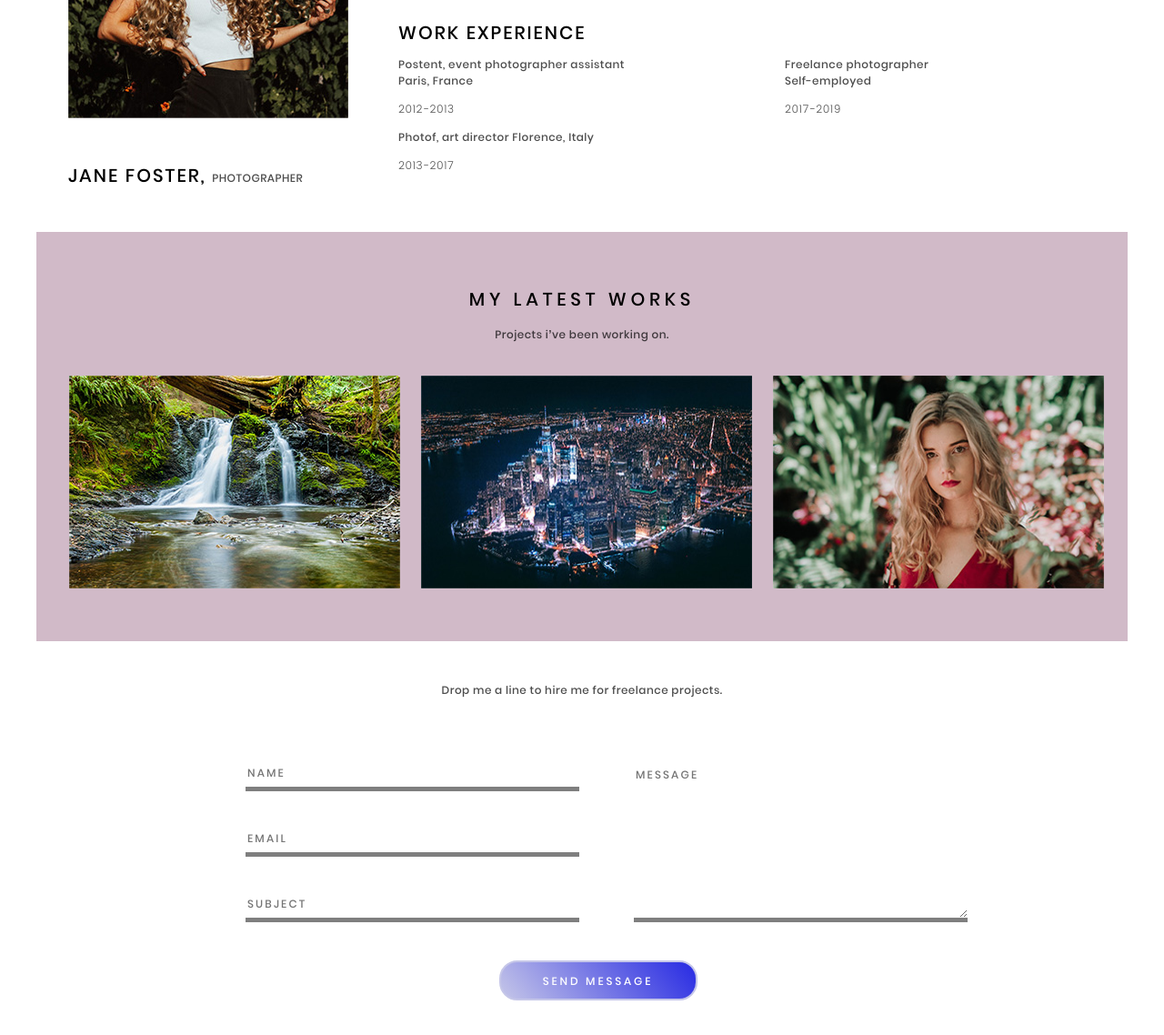
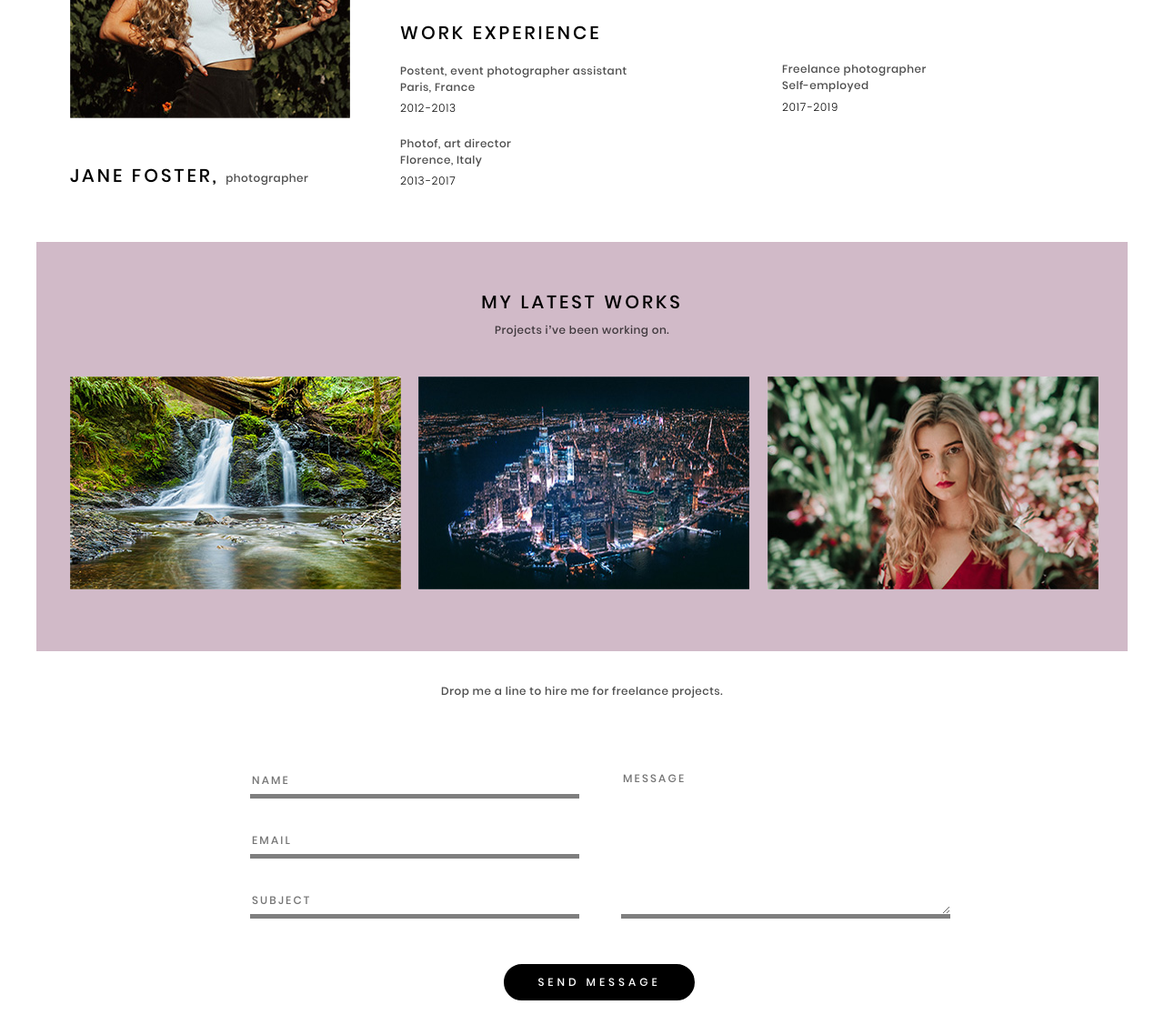
Before and after one commit to IrinaSKab/portfolio, a plain HTML site: page index.html in a window 1280 px wide. Shown: the part 964-2102 px from the top of the page at 91% size. Drawn offline with Linux system fonts and the light colour scheme.

Commit message:
Correct ht7

```diff
--- a/index.html
+++ b/index.html
@@ -9,7 +9,7 @@
   <div class="container">
    <header class="header">
     <div class="menu-container">
-      <h1 class="title name">Jane Foster</h1>
+      <h1 class="title">Jane Foster</h1>
       <nav>
         <ul class="links">
           <li><a href="" class="link">About</a></li>
@@ -32,16 +32,16 @@
       <div>
         <img src="images/portfolio.jpg" srcset="images/portfolio@2x.jpg 2x" class="portfolio-image">
         <br/>
-        <span class="subtitle">JANE FOSTER, <span class="subtitle-small">photographer</span></span>
+        <span class="subtitle">JANE FOSTER, <span class="subtitle-small profession">photographer</span></span>
       </div>
       <div>
         <div class="about-me-container">
           <div class="aboutme-text">
             <h2 class="subtitle">About me</h2>
-            <p class="subtitle-small">I am a photographer and art director based in Paris currently having a great time working at personal portfolio. I also freelance for many companies on my spare time and help them create joyful digital experiences and unique visual identities.</p>
+            <p class="subtitle-small fix1">I am a photographer and art director based in Paris currently having a great time working at personal portfolio. I also freelance for many companies on my spare time and help them create joyful digital experiences and unique visual identities.</p>
           </div>
           <div class="otstup">
-            <p class="subtitle-small">Wanna hire me for working on your company for full time or part time?</p>
+            <p class="subtitle-small fix2">Wanna hire me for working on your company for full time or part time?</p>
             <br/>
             <a href=""><span class="subtitle-small">Download my CV</span></a>
           </div>
@@ -49,18 +49,18 @@
         <div class="row">
           <div class="column">
             <h2 class="subtitle">Work experience</h2>
-            <h3 class="subtitle-small">Postent, event photographer assistant
+            <h3 class="subtitle-small fix1">Postent, event photographer assistant
               Paris, France
             </h3>
             <span class="years">2012-2013</span>
-            <h3 class="subtitle-small">Photof, art director
+            <h3 class="subtitle-small fix3">Photof, art director
               Florence, Italy
             </h3>
             <span class="years">2013-2017</span>
           </div>
           <div class="column">
             <div class="otstup">
-              <h3 class="subtitle-small">Freelance photographer
+              <h3 class="subtitle-small fix4">Freelance photographer
                 Self-employed
               </h3>
               <span class="years">2017-2019</span>
@@ -71,35 +71,35 @@
     </section>
     <section class="works">
       <div class="latest-works">
-        <h2 class="title">My latest works</h2>
+        <h2 class="subtitle fix5">My latest works</h2>
         <span class="subtitle-small">Projects i’ve been working on.</span>
       </div>
       <ul class="images">
         <li class="portfolio-item">
           <img src="images/work1.jpg" srcset="images/work1@2x.jpg 2x" class="work-image">
           <div class="portfolio-hover">
-            <h3 class="portfolio-hover-text">Nature</h3>
+            <h3 class="portfolio-hover-text fix6">Nature</h3>
             <a class="portfolio-link">View the project</a>
           </div>
         </li>
         <li class="portfolio-item">
           <img src="images/work2.jpg" srcset="images/work2@2x.jpg 2x" class="work-image">
           <div class="portfolio-hover">
-            <h3 class="portfolio-hover-text">New york night</h3>
+            <h3 class="portfolio-hover-text fix6">New york night</h3>
             <a class="portfolio-link">View the project</a>
           </div>
         </li>
         <li class="portfolio-item">
           <img src="images/work3.jpg" srcset="images/work3@2x.jpg 2x" class="work-image">
           <div class="portfolio-hover">
-            <h3 class="portfolio-hover-text">Girl</h3>
+            <h3 class="portfolio-hover-text fix6">Girl</h3>
             <a class="portfolio-link">View the project</a>
           </div>
         </li>
       </ul>
     </section>
     <section>
-      <div class="subtitle-small latest-works">Drop me a line to hire me for freelance projects.</div>
+      <div class="subtitle-small drop-me">Drop me a line to hire me for freelance projects.</div>
       <form class="main-section">
         <div class= "form-section">
           <div class="form-column">
@@ -107,7 +107,7 @@
             <input type="text" placeholder="Email" class="input">
             <input type="text" placeholder="Subject" class="input">
           </div>
-          <div class="form-column">
+          <div class="form-message">
             <textarea placeholder="Message" class="textarea message"></textarea>
           </div>
         </div>
--- a/styles.css
+++ b/styles.css
@@ -16,23 +16,10 @@
 	font-weight: 600;
 }
 
-@keyframes button-animation {
-	0% {
-		border: 2px solid #c5c6e8;
-        background: linear-gradient(50deg, #c5c6e8, #272ae3);
-        color: #ffffff;
-	}
-	100% {
-		border: 2px solid #e9a1ed;
-		background: linear-gradient(50deg, #e9a1ed, #b910c2);
-	    color: #000000;
-	}
-
-}
 
 @keyframes title-animation{
 	0%{
-      transform: translate(0, 0) scale(0.5);
+		transform: translate(0, 0) scale(1);
 	}
 
 	100%{
@@ -46,9 +33,6 @@
 	font-weight: 600;
 	line-height: 1.2;
 	letter-spacing: 4.78px;
-}
-
-.name {
 	max-width: 100px;
 	animation: title-animation 5s infinite;
 }
@@ -88,17 +72,17 @@
 	text-transform: uppercase;
 	font-weight: 600;
 	line-height: 0.9;
-	letter-spacing: 2px;
+	letter-spacing: 3px;
+	margin: 0;
 }
 
 .header-container {
-	position: absolute;
-	padding: 140px 0 0 35px;
+	padding: 160px 0 0 35px;
 }
 
 .about {
 	font-size: 12px;
-	margin: 32px 0 0 0;
+	margin: 27px 0 0 0;
 	line-height: 1.6;
 	letter-spacing: 0.48px;
 	max-width: 400px;
@@ -106,33 +90,40 @@
 
 .button {
 	color: #ffffff;
+	background: transparent;
 	font-size: 12px;
 	text-align: center;
-	border: 2px solid #ffffff;
-	background: transparent;
 	border-radius: 20px;
-	width: 195px;
-	height: 41px;
-	margin: 40px 5px 0 0;
+	margin: 40px 7px 0 0;
 	text-transform: uppercase;
 	font-weight: 600;
 	line-height: 2.8;
-	letter-spacing: 2.87px;
-	animation: button-animation 5s infinite ease-in-out;
+	letter-spacing: 4px;
 }
 
+.button:hover {
+	cursor: pointer;
+	border: 2px solid #ffffff;
+	background: #ffffff;
+	color: #6a4a4c;
+}
+
+.button:not(.send) {
+	width: 195px;
+	height: 41px;
+	border: 2px solid #ffffff;
+}
 .header {
 	background-image: url("images/header@2x.jpg");
 	height: 714px;
 	background-repeat: no-repeat;
 	background-size: cover;
-	position: relative;
 }
 
 .portfolio-image {
 	width: 308px;
 	height: 340px;
-	margin: 40px 0 50px 0;
+	margin: 25px 0 50px 0;
 }
 
 .subtitle-small {
@@ -140,12 +131,44 @@
 	color: rgba(0, 0, 0, 0.7);
 	font-weight: 600;
 	line-height: 1.5;
-	letter-spacing: 0.48px;
+	letter-spacing: 0.5px;
+	margin: 0;
+}
+
+.fix1 {
+	margin: 24px 0 4px 0;
+
+}
+
+.fix2 {
+	margin: 0px 0 12px 0;
+
+}
+
+.fix3 {
+	margin: 20px 0 4px 0;
+	max-width: 140px;
+}
+
+.fix4 {
+	margin: 0 0 5px 0;
+}
+
+.fix5 {
+	margin: 0 0 12px 0;
+}
+
+.fix6 {
+	margin: 0 0 7px 0;
+}
+
+.profession {
+	text-transform: lowercase;
 }
 
 .years {
 	font-size: 12px;
-	color: rgba(0, 0, 0, 0.7);
+	color: #000000;
 	font-weight: 300;
 	line-height: 1.5;
 	letter-spacing: 0.48px;
@@ -153,7 +176,7 @@
 
 .aboutme {
 	display: flex;
-	margin: 0 0 0 35px;
+	margin: 15px 0 0 37px;
 }
 
 .about-me-container {
@@ -168,13 +191,13 @@
 
 .row {
 	display: flex;
-	margin: 35px 0 0 55px;
+	margin: 25px 0 0 55px;
 }
 
 .column {
 	flex: 50%;
 	max-width: 250px;
-    margin: 0 135px 0 0;
+	margin: 24px 130px 0 0;
 }
 
 .otstup {
@@ -183,20 +206,22 @@
 
 .works {
 	background: #d1bac8;
-	margin: 50px 0 0 0;
-	height: 450px;
+	margin: 57px 0 0 0;
+	padding: 0 0 18px 0;
 }
 
 .latest-works {
 	text-align: center;
-	padding: 45px 0 0 0;
+	padding: 57px 0 0 0;
 }
 
 .images {
 	display: flex;
 	justify-content: space-around;
 	list-style: none;
-	padding: 20px 15px 50px 25px;
+	padding: 42px 0 50px 5px;
+	max-width: 1150px;
+	margin: 0 auto;
 }
 
 .work-image {
@@ -235,8 +260,7 @@
 	position: absolute;
 	width: 100%;
 	bottom: 0;
-	padding-left: 39px;
-	padding-bottom: 17px;
+	padding: 0 0 15px 40px;
 	opacity: 0;
 	transition: all 2s;
 }
@@ -245,7 +269,7 @@
 	font-size: 12px;
 	font-weight: 600;
 	line-height: 1.5;
-	letter-spacing: 0.48px;
+	letter-spacing: 0.4px;
 }
 
 .portfolio-hover-text {
@@ -256,6 +280,11 @@
 	letter-spacing: 3px;
 }
 
+.drop-me {
+	text-align: center;
+	padding: 35px 0 0 0;
+}
+
 .input, .textarea {
 	border: none;
 	border-bottom: 5px solid rgba(0, 0, 0, 0.5);
@@ -264,13 +293,13 @@
 	font-weight: 600;
 	line-height: 2.8;
 	letter-spacing: 2.16px;
-	width: 363px;
+	width: 358px;
 	height: 30px;
-    margin: 35px 0 0 0;
+	margin: 29px 0 0 5px;
 }
 
 .message {
-	height: 172px;
+	height: 164px;
 }
 
 .input:focus {
@@ -285,7 +314,6 @@
 	max-width: 800px;
 	margin: 0 auto;
 	display: flex;
-	height: 248px;
 }
 
 .form-section {
@@ -293,15 +321,21 @@
 }
 
 .form-column {
-	padding: 30px;
+	padding: 43px 26px 0 30px;
+}
+
+.form-message{
+	padding: 39px 10px 0 15px;
 }
 
 .form-button {
 	text-align: center;
-	margin: 0 0 40px 40px;
+	margin: 5px 0 42px 45px;
 }
 
 .send {
-	width: 218px;
-    height: 44px;
+	width: 210px;
+	height: 40px;
+	border: 2px solid #000000;
+	background: #000000;
 }
```
Lines whose indentation alone changed are shown as unchanged.
